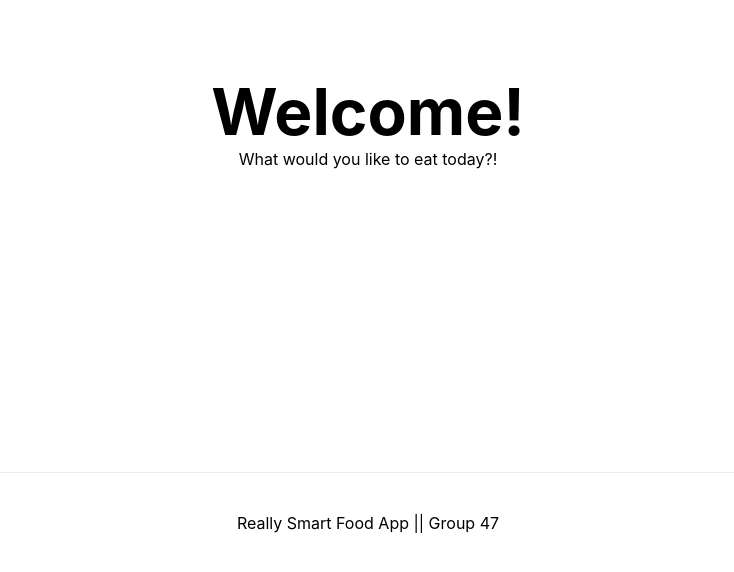
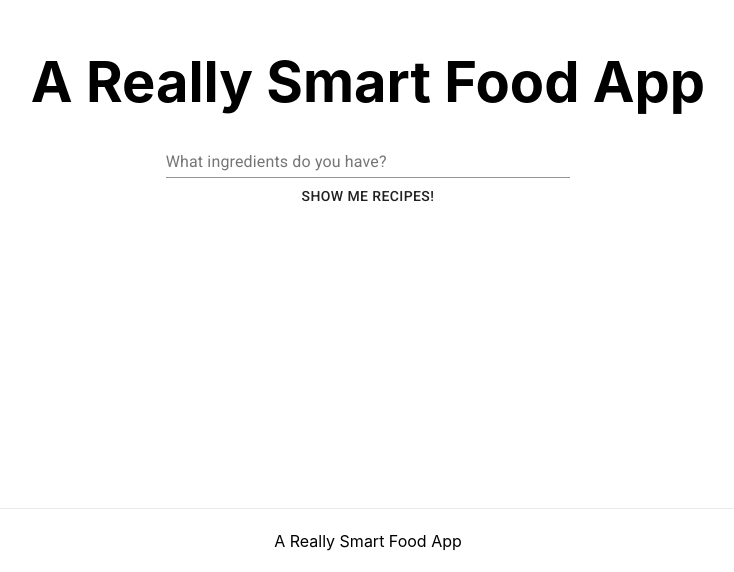
Before and after one commit to GuolinY/ImperialReallySMARTFoodAPP, a Next.js app: page / in a window 1280 px wide. Shown: the part 228-800 px from the top of the page, without its empty margins (272-1006 px from the left). Built offline with nearby package versions, Linux system fonts and the light colour scheme.

Commit message:
Add ingredient entry

```diff
--- a/components/_Layout.jsx
+++ b/components/_Layout.jsx
@@ -21,18 +21,19 @@ export default function Layout({ title = "Really Smart Food App", children }) {
         <meta name="viewport" content="initial-scale=1.0, width=device-width" />
         <meta charSet="utf-8" />
         <link rel="icon" href="/favicon.ico" />
+        <link rel="stylesheet" href="https://fonts.googleapis.com/css?family=Roboto:300,400,500,700&display=swap" />
       </Head>
 
       <main className={styles.main}>{children}</main>
 
       <footer className={styles.footer}>
-        Really Smart Food App || Group 47
+        A Really Smart Food App
       </footer>
     </div>
   );
 }
 
 Layout.propTypes = {
-  title: PropTypes.string.isRequired,
+  title: PropTypes.string,
   children: PropTypes.any,
 };
--- a/pages/index.jsx
+++ b/pages/index.jsx
@@ -1,17 +1,124 @@
-import React from "react";
+import React, { useState } from "react";
+import PropTypes from "prop-types";
+import { makeStyles } from "@material-ui/core/styles";
 import styles from "../styles/Home.module.css";
 import Layout from "../components/_Layout";
+import {
+  Container,
+  Paper,
+  Grid,
+  TextField,
+  Button,
+  Typography,
+  IconButton,
+} from "@material-ui/core";
+import ClearIcon from "@material-ui/icons/Clear";
 import Link from "next/link";
 
+const useStyles = makeStyles((theme) => ({
+  root: {
+    width: "100%",
+  },
+  textField: {
+    width: "60%",
+    maxWidth: theme.spacing(60),
+    [theme.breakpoints.down("sm")]: {
+      width: "90%",
+    },
+  },
+  ingredientInput: {
+    display: "flex",
+    flexFlow: "column nowrap",
+    alignItems: "center",
+    width: "100%",
+    margin: theme.spacing(2),
+  },
+  enteredIngredients: {
+    display: "flex",
+    flexFlow: "row wrap",
+    width: "100%",
+  },
+}));
+
 export default function Home() {
+  const classes = useStyles();
+
+  const KEYCODE_ENTER = 13;
+
+  const [ingredientInput, setIngredientInput] = useState("");
+  const [ingredientList, setIngredientList] = useState([]);
+
+  const handleIngredientInput = (event) => {
+    setIngredientInput(event.target.value);
+  };
+
+  const handleIngredientInputEntry = (event) => {
+    if (event.keyCode == KEYCODE_ENTER) {
+      if (ingredientInput) {
+        setIngredientList([...ingredientList, ingredientInput]);
+        setIngredientInput("");
+      }
+    }
+  };
+
+  const handleShowMeRecipes = (event) => {
+    console.log("Show me recipes pressed");
+  };
+
+  const EnteredIngredients = () => {
+    return (
+      <>
+        <Typography variant="subtitle1">You have entered:</Typography>
+        <div className={classes.enteredIngredients}>
+          {ingredientList.map((ingredient, i) => (
+            <RemovableIngredient key={i} ingredient={ingredient} index={i} />
+          ))}
+        </div>
+      </>
+    );
+  };
+
+  const RemovableIngredient = (props) => {
+    const { index, ingredient } = props;
+    return (
+      <div style={{ margin: 3 }}>
+        {ingredient}
+        <IconButton
+          aria-label="delete"
+          value={index}
+          onClick={handleRemoveIngredient}
+        >
+          <ClearIcon />
+        </IconButton>
+      </div>
+    );
+  };
+
+  RemovableIngredient.propTypes = {
+    ingredient: PropTypes.any.isRequired,
+    index: PropTypes.number.isRequired,
+  };
+
+  const handleRemoveIngredient = (e) => {
+    // e.preventDefault();
+    console.log(e.target.value);
+  };
+
   return (
     <Layout>
-      <h2 className={styles.title}>Welcome!</h2>
-      <div>
-        <Link href="/example">
-          <a>What would you like to eat today?!</a>
-        </Link>
+      <h2 className={styles.title}>A Really Smart Food App</h2>
+      <div className={classes.ingredientInput}>
+        <TextField
+          id="ingredient-input"
+          label="What ingredients do you have?"
+          value={ingredientInput}
+          onChange={handleIngredientInput}
+          onKeyDown={handleIngredientInputEntry}
+          className={classes.textField}
+        />
+        <Button onClick={handleShowMeRecipes}>Show me recipes!</Button>
       </div>
+      {ingredientList.length > 0 && <EnteredIngredients />}
     </Layout>
   );
 }
--- a/styles/Home.module.css
+++ b/styles/Home.module.css
@@ -19,7 +19,7 @@
 
 .footer {
   width: 100%;
-  height: 100px;
+  height: 64px;
   border-top: 1px solid #eaeaea;
   display: flex;
   justify-content: center;
@@ -47,7 +47,7 @@
 .title {
   margin: 0;
   line-height: 1.15;
-  font-size: 4rem;
+  font-size: 3.5rem;
 }
 
 .title,
```
